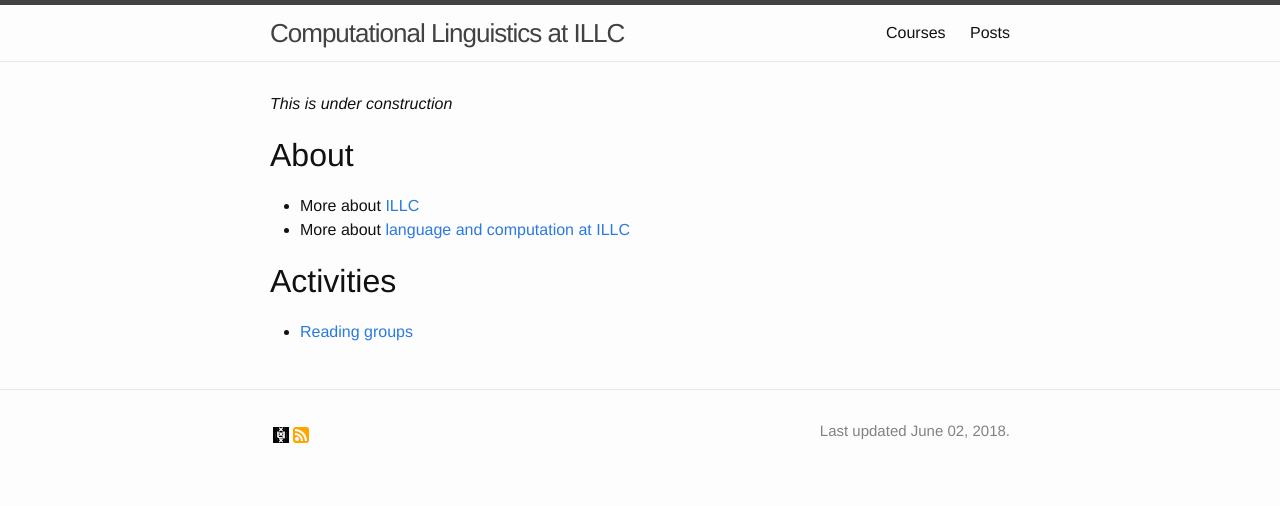
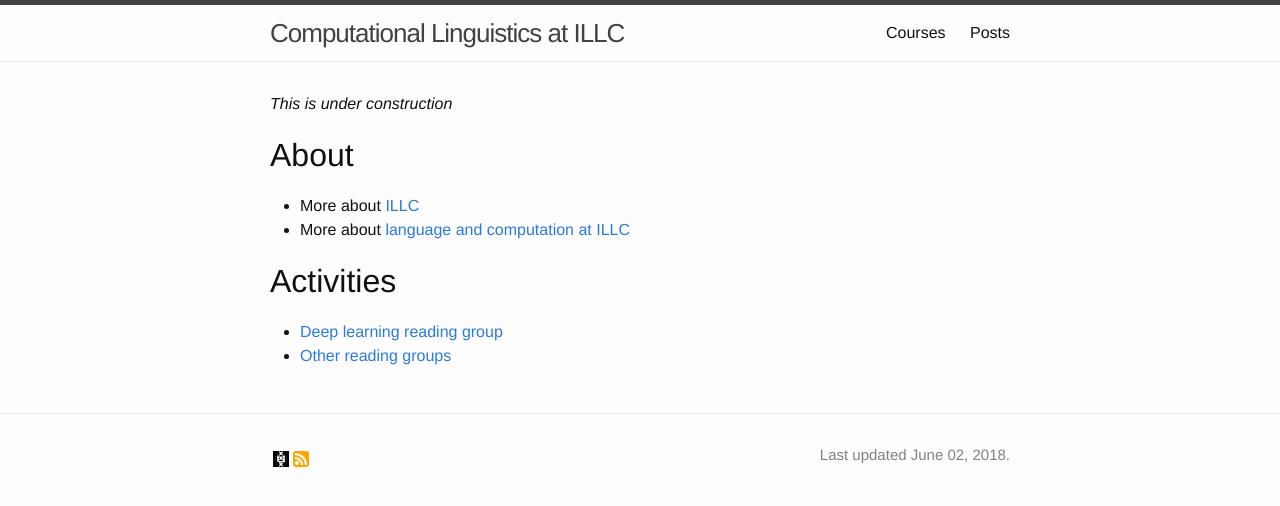
Before and after one commit to cl-illc/cl-illc.github.io, a Jekyll site: the page built from index.md, in a window 1280 px wide. Shown: the top 506 px of the page. Built offline with Jekyll 4.4.1, drawn with Linux system fonts in a browser that asks for light colours.

Commit message:
DL reading group

```diff
--- a/index.md
+++ b/index.md
@@ -11,4 +11,5 @@ layout: main
 
 # Activities
 
-* [Reading groups](//wilkeraziz.github.io/events.html)
+* [Deep learning reading group](/content/dl)
+* [Other reading groups](//wilkeraziz.github.io/events.html)
```
Also changed, not shown: content/dl.md (added, +7 -0 lines), README.md.
